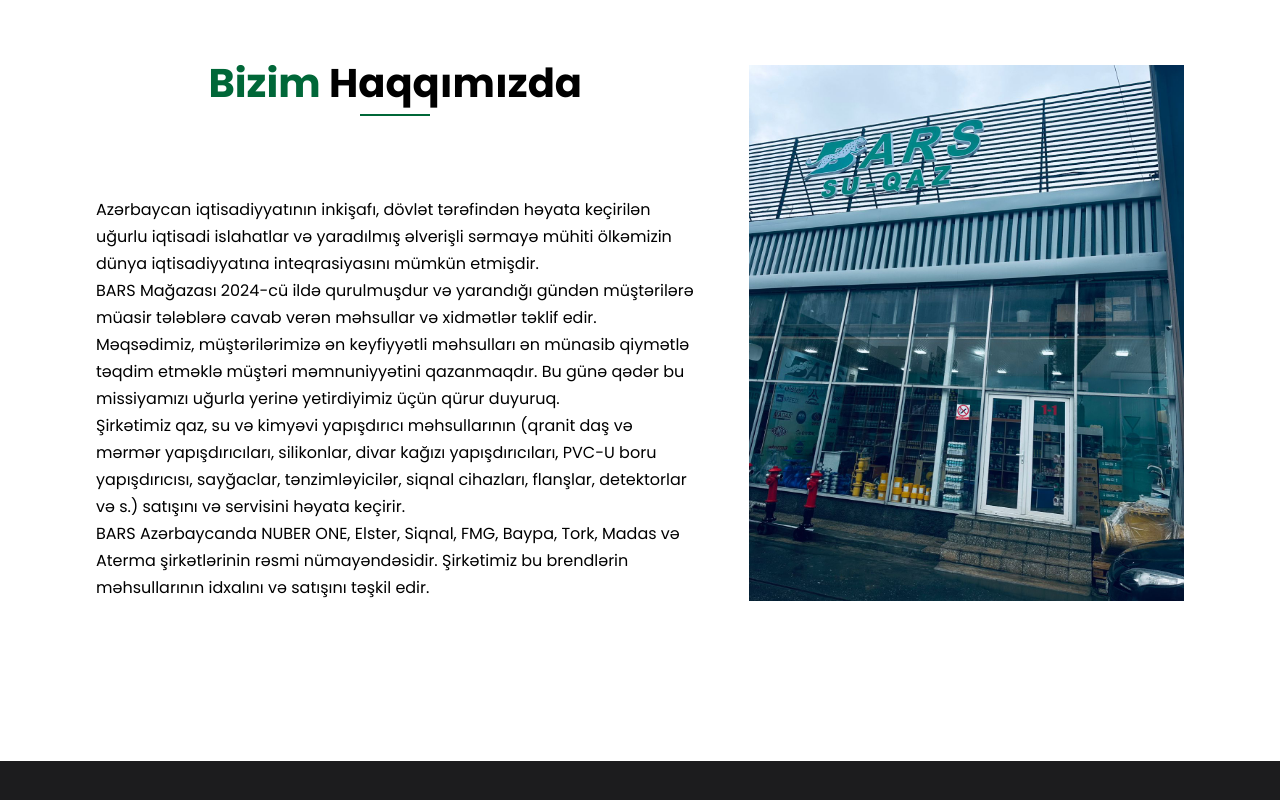
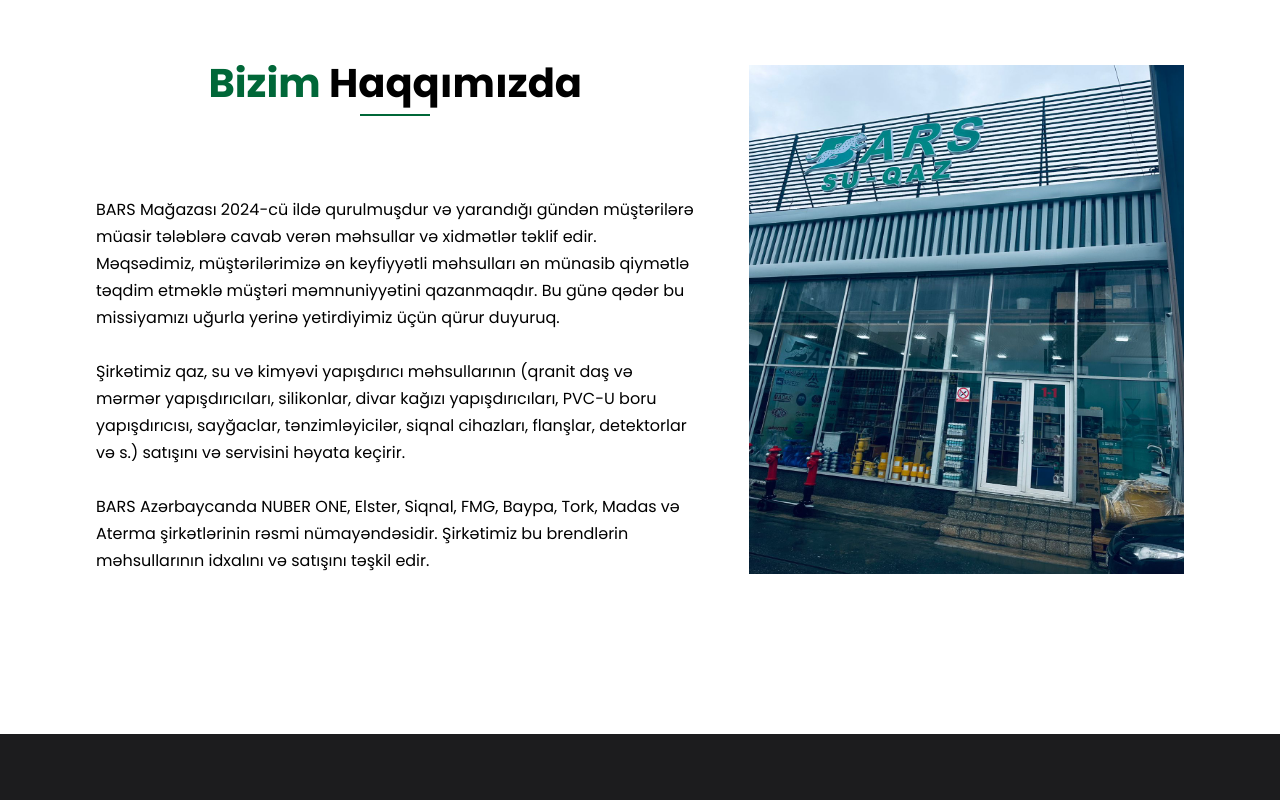
Before and after one commit to MAHIRHASANLI/bars.github.io, a Next.js app: page /about in a window 1280 px wide. Shown: the part 514-1314 px from the top of the page. Built offline with nearby package versions, Linux system fonts and the light colour scheme.

Commit message:
updated base url

```diff
--- a/api/base_request/index.ts
+++ b/api/base_request/index.ts
@@ -1,6 +1,6 @@
 import { MessageTypes, ProductType } from "@/types";
 
-export const BASE_URL: string = "https://www.bars.com.az/api";
+export const BASE_URL: string = "http://bars.com.az/api";
 
 // export const baseGetRequest = async (
 //   category: string,
--- a/next.config.ts
+++ b/next.config.ts
@@ -6,6 +6,13 @@
     remotePatterns: [{ protocol: "https", hostname: "res.cloudinary.com" }],
   },
   reactStrictMode: false,
+  env: {
+    MONGODB_URL: process.env.MONGODB_URL,
+    CLOUDINARY_CLOUD_NAME: process.env.CLOUDINARY_CLOUD_NAME,
+    CLOUDINARY_API_KEY: process.env.CLOUDINARY_API_KEY,
+    CLOUDINARY_API_SECRET: process.env.CLOUDINARY_API_SECRET,
+    CLOUDINARY_URL: process.env.CLOUDINARY_URL,
+  },
   // env: { MONGODB_URL: process.env.MONGODB_URL },
 };
 
--- a/pages/api/products/index.ts
+++ b/pages/api/products/index.ts
@@ -10,6 +10,7 @@
   if (req.method === "GET") {
     try {
       const { category } = req.query;
+      console.log("category", category);
 
       const products = await Product.find(category ? { category } : {});
 
--- a/sections/user/about/index.tsx
+++ b/sections/user/about/index.tsx
@@ -19,10 +19,6 @@
             />
             <div>
               <p>
-                Azərbaycan iqtisadiyyatının inkişafı, dövlət tərəfindən həyata
-                keçirilən uğurlu iqtisadi islahatlar və yaradılmış əlverişli
-                sərmayə mühiti ölkəmizin dünya iqtisadiyyatına inteqrasiyasını
-                mümkün etmişdir. <br />
                 BARS Mağazası 2024-cü ildə qurulmuşdur və yarandığı gündən
                 müştərilərə müasir tələblərə cavab verən məhsullar və xidmətlər
                 təklif edir. Məqsədimiz, müştərilərimizə ən keyfiyyətli
@@ -30,11 +26,13 @@
                 məmnuniyyətini qazanmaqdır. Bu günə qədər bu missiyamızı uğurla
                 yerinə yetirdiyimiz üçün qürur duyuruq.
                 <br />
+                <br />
                 Şirkətimiz qaz, su və kimyəvi yapışdırıcı məhsullarının (qranit
                 daş və mərmər yapışdırıcıları, silikonlar, divar kağızı
                 yapışdırıcıları, PVC-U boru yapışdırıcısı, sayğaclar,
                 tənzimləyicilər, siqnal cihazları, flanşlar, detektorlar və s.)
                 satışını və servisini həyata keçirir.
+                <br />
                 <br />
                 BARS Azərbaycanda NUBER ONE, Elster, Siqnal, FMG, Baypa, Tork,
                 Madas və Aterma şirkətlərinin rəsmi nümayəndəsidir. Şirkətimiz
```
